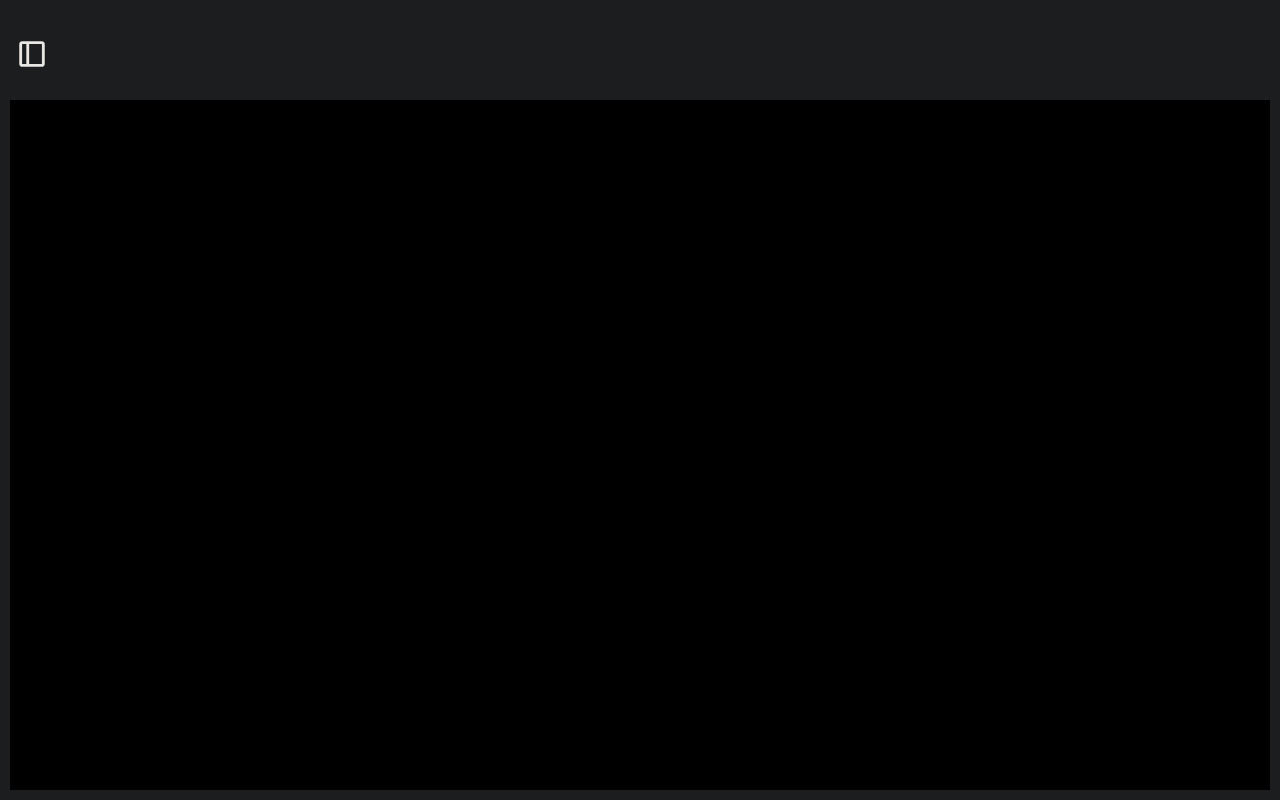
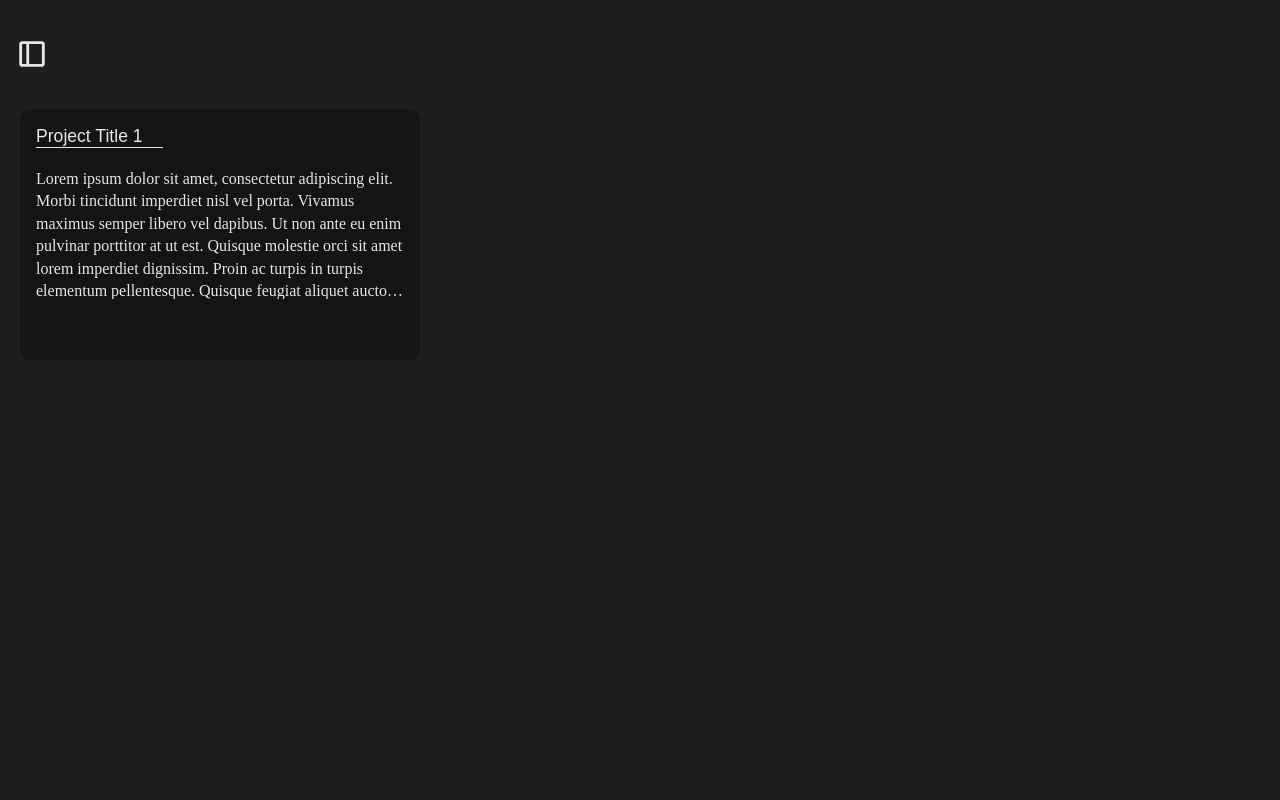
Before and after one commit to Sekaii22/top-todo, a website built with webpack: page src/index.html in a window 1280 px wide. Both pictures are taken after a click on the button 332 px from the left and 55 px from the top of the page. Built offline with nearby package versions, Linux system fonts and the light colour scheme.

Commit message:
Add styling to project catalog page

```diff
--- a/src/index.html
+++ b/src/index.html
@@ -6,7 +6,7 @@
     <title>Todo</title>
 </head>
 <body>
-    <section class="sidebar">
+    <section id="sidebar">
         <header>Todo.</header>
         <nav>
             <ul>
@@ -27,13 +27,23 @@
             </ul>
         </nav>
     </section>
-    <section class="content">
+
+    <section id="content">
         <div class="content-header">
             <button class="sidebar-btn">
                 <svg xmlns="http://www.w3.org/2000/svg" height="24px" viewBox="0 -960 960 960" width="24px" fill="#e3e3e3"><path d="M200-120q-33 0-56.5-23.5T120-200v-560q0-33 23.5-56.5T200-840h560q33 0 56.5 23.5T840-760v560q0 33-23.5 56.5T760-120H200Zm120-80v-560H200v560h120Zm80 0h360v-560H400v560Zm-80 0H200h120Z"/></svg>
             </button>
         </div>
-        <div class="main"></div>
+        <div class="main">
+            <div class="page">
+                <div class="project-grid-container">
+                    <div class="project-grid-item">
+                        <button class="project-title-btn" data-uuid="...">Project Title 1</button>
+                        <p class="project-desc">Lorem ipsum dolor sit amet, consectetur adipiscing elit. Morbi tincidunt imperdiet nisl vel porta. Vivamus maximus semper libero vel dapibus. Ut non ante eu enim pulvinar porttitor at ut est. Quisque molestie orci sit amet lorem imperdiet dignissim. Proin ac turpis in turpis elementum pellentesque. Quisque feugiat aliquet auctor. Pellentesque. </p>
+                    </div>
+                </div>
+            </div>
+        </div>
     </section>
 </body>
 </html>
--- a/src/index.js
+++ b/src/index.js
@@ -3,8 +3,8 @@ import { TodoItem, Project, reformProject } from "./todo";
 import { updateSidebar } from "./todo-ui";
 
 const sidebarBtn = document.querySelector(".sidebar-btn");
-const content = document.querySelector(".content");
-const sidebar = document.querySelector(".sidebar");
+const content = document.querySelector("#content");
+const sidebar = document.querySelector("#sidebar");
 
 // get from local storage
 let projects = localStorage.getItem("projects");
--- a/src/styles.css
+++ b/src/styles.css
@@ -1,15 +1,20 @@
 :root {
     --sidebar-dark-color: rgb(30, 32, 34);
     --main-dark-color: rgb(27, 29, 30);
+    --main-darker-color: rgb(19, 20, 20);
     --outline-dark-color: rgb(77, 80, 84);
     --text-dark-color: rgb(232, 230, 227);
 }
 
-* {
+*:not(dialog) {
     margin: 0;
     padding: 0;
     box-sizing: border-box;
     color: var(--text-dark-color);
+}
+
+p {
+    line-height: 1.4rem;
 }
 
 svg {
@@ -23,7 +28,7 @@ body {
     background-color: var(--main-dark-color);
 }
 
-.sidebar {
+#sidebar {
     width: 300px;
     background-color: var(--sidebar-dark-color);
     overflow: hidden;
@@ -34,8 +39,9 @@ body {
     transition: width 0.25s;
 }
 
-.content {
+#content {
     min-height: 100vh;
+    min-width: 320px;
     padding: 10px;
     display: flex;
     flex-direction: column;
@@ -43,22 +49,22 @@ body {
     transition: margin-left 0.25s;
 }
 
-.collapse-sidebar {
+#sidebar.collapse-sidebar {
     width: 0px;
 }
 
-.expand-content {
+#content.expand-content {
     margin-left: 0px;
 }
 
 /* Sidebar */
 
-.sidebar header {
+#sidebar header {
     font-size: 3rem;
     padding: 20px;
 }
 
-.sidebar nav {
+#sidebar nav {
     font-size: 1.1rem;
     padding: 10px 0 50px 0;
     height: 80%;
@@ -135,6 +141,53 @@ nav ul {
 }
 
 .main {
-    background-color: black;
     flex: 1;
+    /* background-color: black; */
+    display: flex;
+    justify-content: center;
 }
+
+/* Project catalog page */
+
+.page {
+    max-width: 1600px;
+    padding: 10px;
+}
+
+.project-grid-container {
+    display: grid;
+    grid-template-columns: repeat(auto-fill, minmax(300px, 1fr));
+    grid-auto-rows: 250px;
+    grid-gap: 20px;
+}
+
+.project-grid-item {
+    background-color: var(--main-darker-color);
+    padding: 16px;
+    border-radius: 10px;
+}
+
+.project-title-btn {
+    background-color: transparent;
+    font-size: 1.1rem;
+    margin-bottom: 20px;
+    padding-right: 20px;
+    border: none;
+    border-bottom: 1px solid var(--text-dark-color);
+    cursor: pointer;
+}
+
+.project-title-btn:hover {
+    margin-left: 2px;
+    scale: 1.05;
+}
+
+.project-grid-item .project-desc {
+    height: 60%;
+
+    /* Add ellipses on line 6 when overflow */
+    display: -webkit-box;
+    -webkit-box-orient: vertical;
+    -webkit-line-clamp: 6;
+    overflow: hidden;
+}
--- a/src/todo.js
+++ b/src/todo.js
@@ -88,4 +88,9 @@ function reformProject(project) {
     console.log(project);
 }
 
-export { TodoItem, Project, reformTodoItem, reformProject };
+function getProjectFromUUID(projectList, uuid) {
+    let index = projectList.findIndex((proj) => proj.UUID === uuid);
+    return index;
+}
+
+export { TodoItem, Project, reformTodoItem, reformProject, getProjectFromUUID };
```
